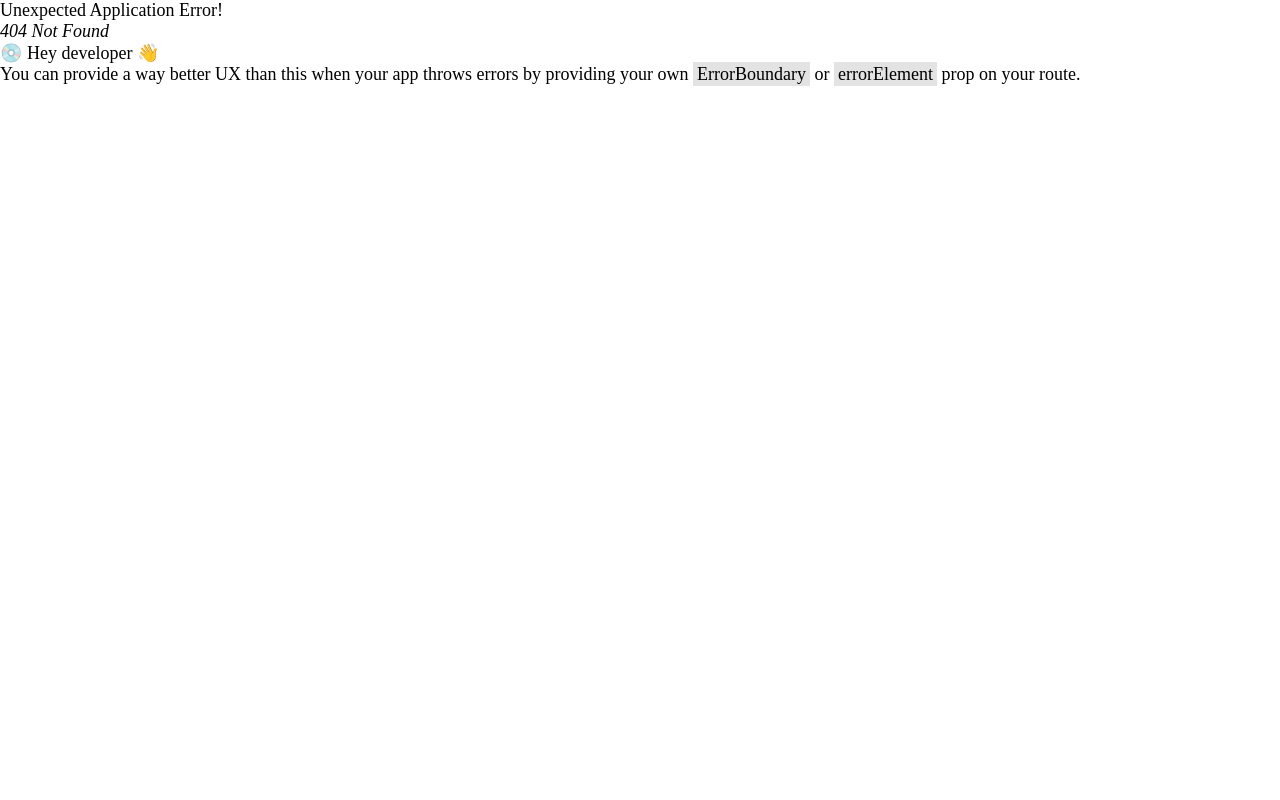
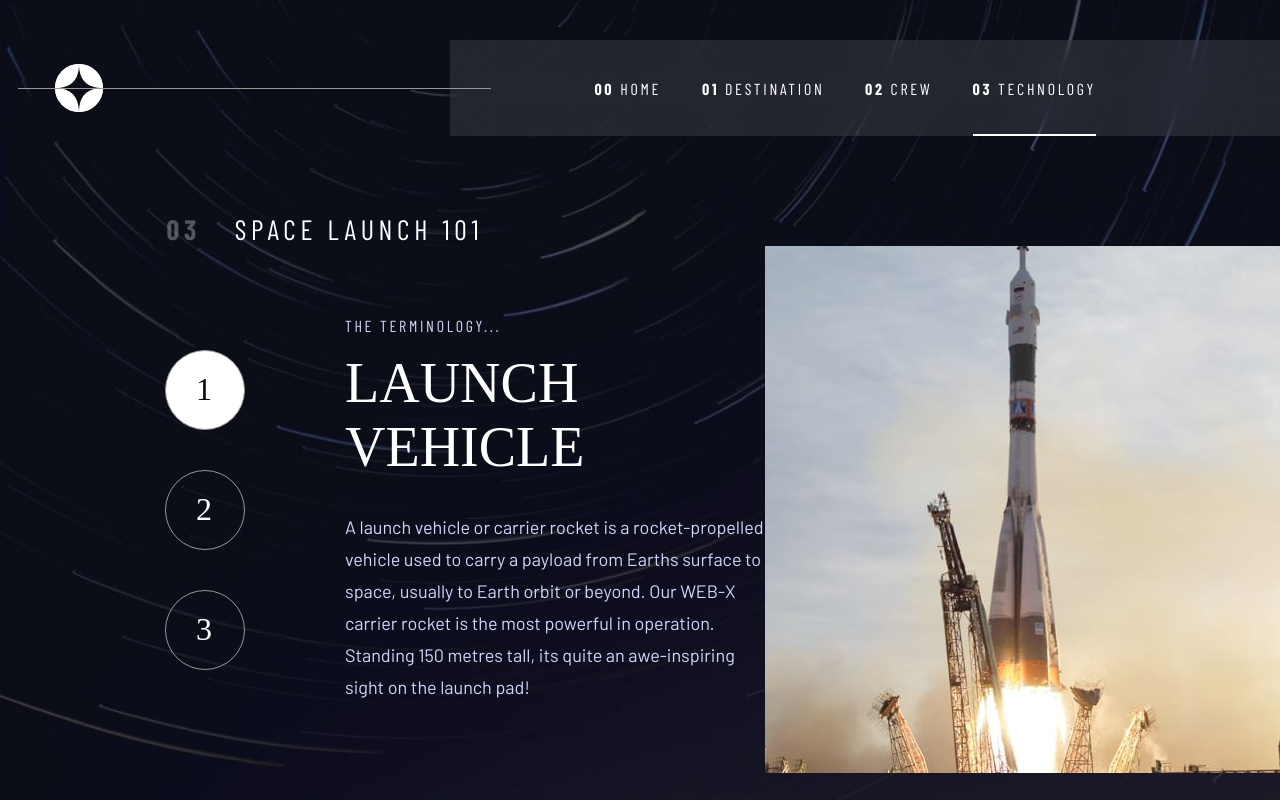
Before and after one commit to DavidXploidz/Space-Tourism-Landing, a React (Vite) app: page /technology in a window 1280 px wide. Before the commit this address had no page. Built offline with nearby package versions, Linux system fonts and the light colour scheme; a web font is replaced by a local one.

Commit message:
pagina de technology maquetada estaticamente terminada

```diff
--- a/router.jsx
+++ b/router.jsx
@@ -3,6 +3,7 @@ import Layout from "./src/layouts/Layout";
 import Inicio from "./src/views/Inicio";
 import Destination from "./src/views/Destination";
 import Crew from "./src/views/Crew";
+import Technology from "./src/views/Technology";
 
 
 const router = createBrowserRouter([
@@ -36,6 +37,16 @@ const router = createBrowserRouter([
                 element: <Crew />
             }
         ]
+    },
+    {
+        path: '/technology',
+        element: <Layout />,
+        children: [
+            {
+                index: true,
+                element: <Technology />
+            }
+        ]
     }
 ]);
 
--- a/src/index.css
+++ b/src/index.css
@@ -12,6 +12,7 @@
   --Gray97: #979797;
   --Violet: #D0D6F9;
   --DarkGray: #383B4B;
+  --Darken: #0B0D17;
 
 }
 /* apply a natural box layout model to all elements, but allowing components to change */
--- /dev/null
+++ b/src/styles/Tech.css
@@ -0,0 +1,71 @@
+.tech{
+    background-image: url(/images/technology/background-technology-desktop.jpg);
+    background-size: cover;
+    background-position: top center;
+    background-repeat: no-repeat;
+    height: 100vh;
+    position: absolute;
+    inset: 0;
+    z-index: -1;
+}
+.tech__grid{
+    display: grid;
+    grid-template-columns: 100px 1fr 1fr;
+    margin-left: 165px;
+}
+.tech__steps{
+    display: flex;
+    flex-direction: column;
+    align-self: center;
+    row-gap: 2.5rem;
+}
+.tech__step{
+    height: 80px;
+    width: 80px;
+    color: var(--White);
+    font-size: 32px;
+    background-color: transparent;
+    border-radius: 50%;
+    border: 1px solid var(--Gray97);
+    display: grid;
+    place-items: center;
+    letter-spacing: 2px;
+}
+.tech__step:hover{
+    cursor: pointer;
+    border: 1px solid var(--White);
+}
+.tech__step--active{
+    background-color: var(--White);
+    color: var(--Darken);
+}
+.tech__content{
+    margin-left: 80px;
+    text-transform: uppercase;
+    color: var(--Violet);
+    align-self: center;
+}
+.tech__terminology{
+    font-size: 16px;
+    letter-spacing: 2.7px;
+    font-family: var(--headings);
+    margin-bottom: 1rem;
+}
+.tech__name{
+    color: var(--White);
+    font-size: 56px;
+    font-family: var(--titles);
+    margin-bottom: 2rem;
+}
+.tech__description{
+    text-transform: none;
+    font-size: 18px;
+    font-family: var(--normal);
+    line-height: 32px;
+    max-width: 444px;
+}
+.tech__image{
+    min-height: 527px;
+    min-width: 515px;
+    justify-self: flex-end;
+}
--- /dev/null
+++ b/src/views/Technology.jsx
@@ -0,0 +1,25 @@
+import MainTitle from '../components/MainTitle'
+import '../styles/Tech.css'
+
+export default function Technology() {
+  return (
+    <div className="tech">
+        <MainTitle number={'03'} title={'Space launch 101'} />
+        <div className='tech__grid'>
+            <div className='tech__steps'>
+                <div className='tech__step tech__step--active'>1</div>
+                <div className='tech__step'>2</div>
+                <div className='tech__step'>3</div>
+            </div>
+            <div className='tech__content'>
+                <p className='tech__terminology'>the terminology...</p>
+                <h3 className='tech__name'>launch vehicle</h3>
+                <p className='tech__description'>
+                    A launch vehicle or carrier rocket is a rocket-propelled vehicle used to carry a payload from Earths surface to space, usually to Earth orbit or beyond. Our WEB-X carrier rocket is the most powerful in operation. Standing 150 metres tall, its quite an awe-inspiring sight on the launch pad!
+                </p>
+            </div>
+            <img className='tech__image' src="/images/technology/image-launch-vehicle-portrait.jpg" alt="image space" />
+        </div>
+    </div>
+  )
+}
```
